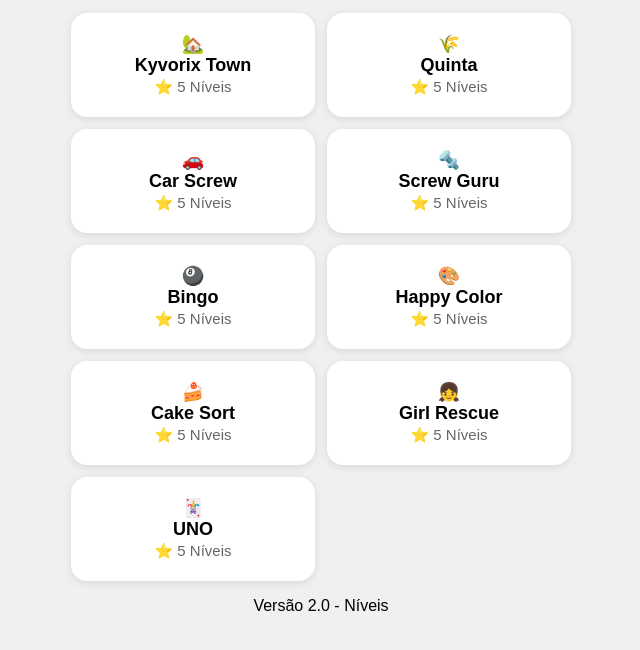
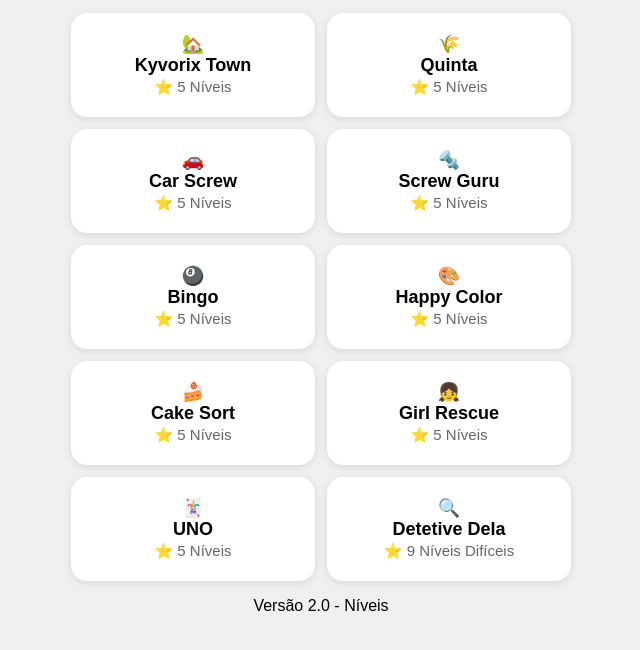
Before and after one commit to ferroshugo666-dev/kyvorixapp, a plain HTML site: page index.html in a window 1280 px wide. Shown: the part 116-766 px from the top of the page, without its empty margins (319-959 px from the left). Drawn offline with Linux system fonts and the light colour scheme.

Commit message:
Detetive Dela no menu PWA

```diff
--- a/index.html
+++ b/index.html
@@ -11,4 +11,5 @@
 <a class="card" href="games/cake-sort/">🍰<br>Cake Sort<br><small>⭐ 5 Níveis</small></a>
 <a class="card" href="games/girl-rescue/">👧<br>Girl Rescue<br><small>⭐ 5 Níveis</small></a>
 <a class="card" href="games/uno/">🃏<br>UNO<br><small>⭐ 5 Níveis</small></a>
+<a class="card" href="games/detetive/">🔍<br>Detetive Dela<br><small>⭐ 9 Níveis Difíceis</small></a>
 </div><p>Versão 2.0 - Níveis</p></body></html>
```
